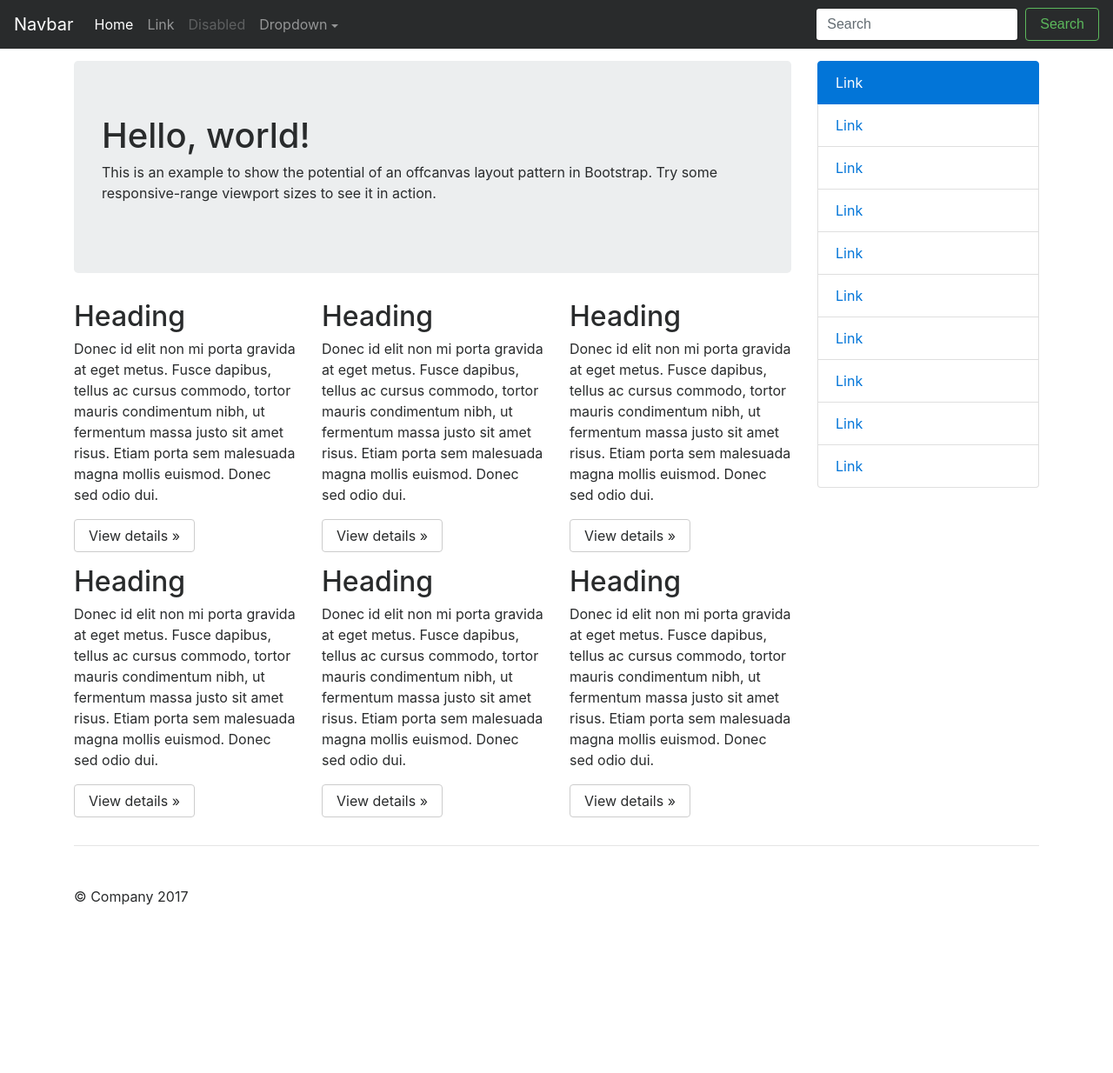
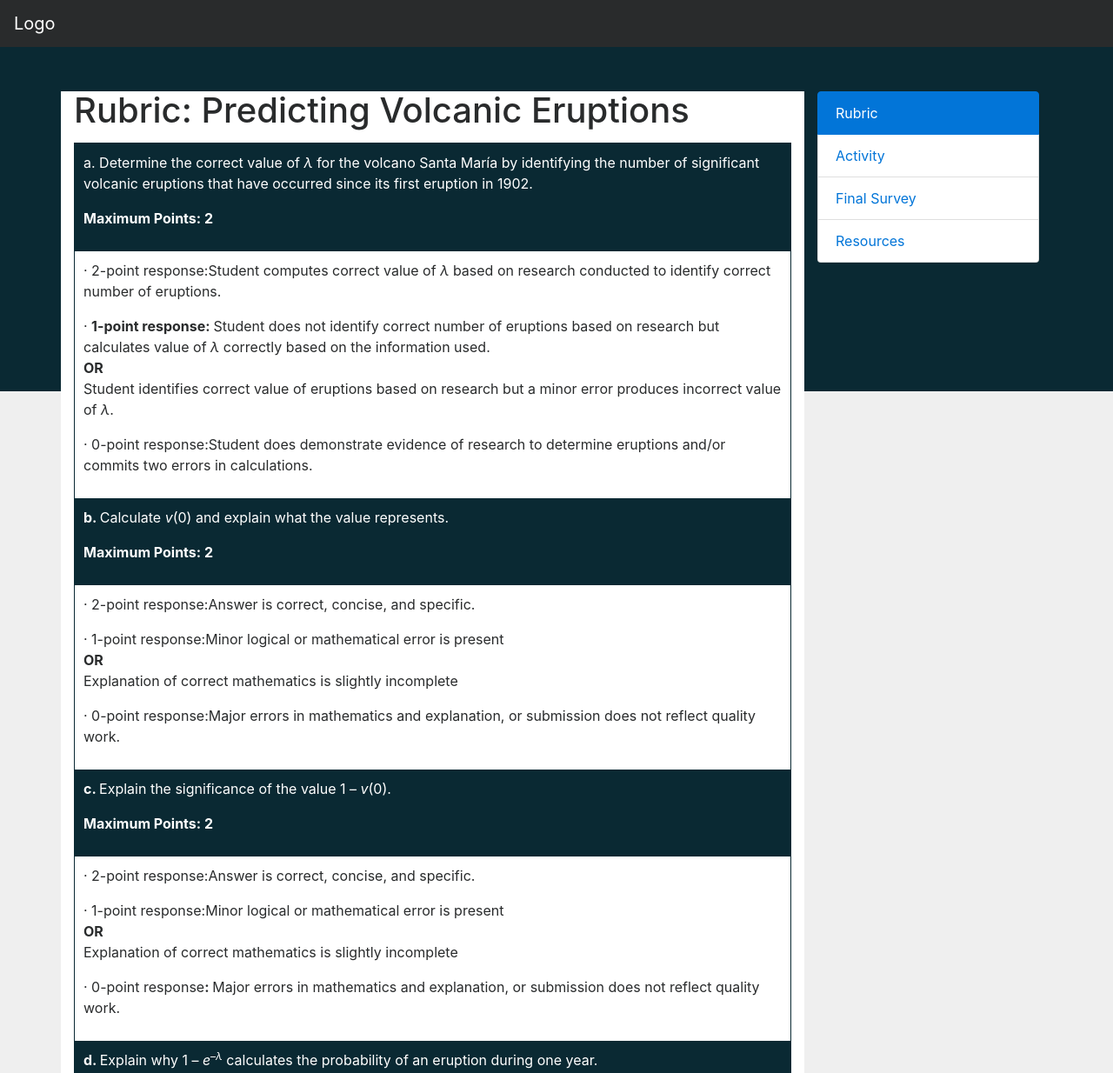
Before and after one commit to alienReyes/oneFolio_packets, a website: page app/index.html in a window 1280 px wide. Shown: the top 1234 px of the page at 87% size. Before the commit the page ends 1089 px from the top, so only its background shows below. Drawn offline with nearby package versions, Linux system fonts and the light colour scheme; files that its build step writes are made by us from their sources.

Commit message:
sticking menu
sticks to it

```diff
--- a/app/index.html
+++ b/app/index.html
@@ -16,96 +16,156 @@
 </head>
 <body>
   <nav class="navbar navbar-toggleable-md fixed-top navbar-inverse bg-inverse">
-    <button class="navbar-toggler navbar-toggler-right" type="button" data-toggle="collapse" data-target="#navbarsExampleDefault" aria-controls="navbarsExampleDefault" aria-expanded="false" aria-label="Toggle navigation">
-      <span class="navbar-toggler-icon"></span>
-    </button>
-    <a class="navbar-brand" href="#">Navbar</a>
 
-    <div class="collapse navbar-collapse" id="navbarsExampleDefault">
-      <ul class="navbar-nav mr-auto">
-        <li class="nav-item active">
-          <a class="nav-link" href="#">Home <span class="sr-only">(current)</span></a>
-        </li>
-        <li class="nav-item">
-          <a class="nav-link" href="#">Link</a>
-        </li>
-        <li class="nav-item">
-          <a class="nav-link disabled" href="#">Disabled</a>
-        </li>
-        <li class="nav-item dropdown">
-          <a class="nav-link dropdown-toggle" href="http://example.com" id="dropdown01" data-toggle="dropdown" aria-haspopup="true" aria-expanded="false">Dropdown</a>
-          <div class="dropdown-menu" aria-labelledby="dropdown01">
-            <a class="dropdown-item" href="#">Action</a>
-            <a class="dropdown-item" href="#">Another action</a>
-            <a class="dropdown-item" href="#">Something else here</a>
-          </div>
-        </li>
-      </ul>
-      <form class="form-inline my-2 my-lg-0">
-        <input class="form-control mr-sm-2" type="text" placeholder="Search">
-        <button class="btn btn-outline-success my-2 my-sm-0" type="submit">Search</button>
-      </form>
-    </div>
+    <a class="navbar-brand" href="#">Logo</a>
+    <div class="float-right hidden-md-up">
+              <button type="button" class="btn btn-primary btn-sm" data-toggle="offcanvas">Toggle nav</button>
+            </div>
+
   </nav>
-
+<div class="color-block"></div>
   <div class="container">
 
-    <div class="row row-offcanvas row-offcanvas-right">
+    <div class="row row-offcanvas">
 
-      <div class="col-12 col-md-9">
-        <p class="float-right hidden-md-up">
-          <button type="button" class="btn btn-primary btn-sm" data-toggle="offcanvas">Toggle nav</button>
-        </p>
-        <div class="jumbotron">
-          <h1>Hello, world!</h1>
-          <p>This is an example to show the potential of an offcanvas layout pattern in Bootstrap. Try some responsive-range viewport sizes to see it in action.</p>
-        </div>
-        <div class="row">
-          <div class="col-6 col-lg-4">
-            <h2>Heading</h2>
-            <p>Donec id elit non mi porta gravida at eget metus. Fusce dapibus, tellus ac cursus commodo, tortor mauris condimentum nibh, ut fermentum massa justo sit amet risus. Etiam porta sem malesuada magna mollis euismod. Donec sed odio dui. </p>
-            <p><a class="btn btn-secondary" href="#" role="button">View details &raquo;</a></p>
-          </div><!--/span-->
-          <div class="col-6 col-lg-4">
-            <h2>Heading</h2>
-            <p>Donec id elit non mi porta gravida at eget metus. Fusce dapibus, tellus ac cursus commodo, tortor mauris condimentum nibh, ut fermentum massa justo sit amet risus. Etiam porta sem malesuada magna mollis euismod. Donec sed odio dui. </p>
-            <p><a class="btn btn-secondary" href="#" role="button">View details &raquo;</a></p>
-          </div><!--/span-->
-          <div class="col-6 col-lg-4">
-            <h2>Heading</h2>
-            <p>Donec id elit non mi porta gravida at eget metus. Fusce dapibus, tellus ac cursus commodo, tortor mauris condimentum nibh, ut fermentum massa justo sit amet risus. Etiam porta sem malesuada magna mollis euismod. Donec sed odio dui. </p>
-            <p><a class="btn btn-secondary" href="#" role="button">View details &raquo;</a></p>
-          </div><!--/span-->
-          <div class="col-6 col-lg-4">
-            <h2>Heading</h2>
-            <p>Donec id elit non mi porta gravida at eget metus. Fusce dapibus, tellus ac cursus commodo, tortor mauris condimentum nibh, ut fermentum massa justo sit amet risus. Etiam porta sem malesuada magna mollis euismod. Donec sed odio dui. </p>
-            <p><a class="btn btn-secondary" href="#" role="button">View details &raquo;</a></p>
-          </div><!--/span-->
-          <div class="col-6 col-lg-4">
-            <h2>Heading</h2>
-            <p>Donec id elit non mi porta gravida at eget metus. Fusce dapibus, tellus ac cursus commodo, tortor mauris condimentum nibh, ut fermentum massa justo sit amet risus. Etiam porta sem malesuada magna mollis euismod. Donec sed odio dui. </p>
-            <p><a class="btn btn-secondary" href="#" role="button">View details &raquo;</a></p>
-          </div><!--/span-->
-          <div class="col-6 col-lg-4">
-            <h2>Heading</h2>
-            <p>Donec id elit non mi porta gravida at eget metus. Fusce dapibus, tellus ac cursus commodo, tortor mauris condimentum nibh, ut fermentum massa justo sit amet risus. Etiam porta sem malesuada magna mollis euismod. Donec sed odio dui. </p>
-            <p><a class="btn btn-secondary" href="#" role="button">View details &raquo;</a></p>
-          </div><!--/span-->
-        </div><!--/row-->
+      <div class="col-12 col-md-9 content-col">
+        <section id="rubric">
+          <h1 class="center">Rubric: Predicting Volcanic Eruptions</h1>
+
+<table  cellspacing="0" cellpadding="0" >
+<tbody>
+<tr class="table-item">
+<td valign="top" >
+  <p>a. Determine the correct value of <i>λ </i>for the volcano Santa María by identifying the number of significant volcanic eruptions that have occurred since its first eruption in 1902. </p>
+  <p><strong>Maximum Points: 2</strong></p>
+</td>
+</tr>
+
+<tr>
+<td valign="top" ><p>· 2-point response:Student computes correct value of <i>λ </i>based on research conducted to identify correct number of eruptions.</p>
+
+<p>· <b>1-point response: </b>Student does not identify correct number of eruptions based on research but calculates value of <i>λ </i>correctly based on the information used.<br />
+<b>OR<br />
+</b>Student identifies correct value of eruptions based on research but a minor error produces incorrect value of <i>λ</i>.</p>
+
+<p>· 0-point response:Student does demonstrate evidence of research to determine eruptions and/or commits two errors in calculations.</p></td>
+</tr>
+
+<tr>
+<td class="table-item" valign="top" ><p><b>b. </b>Calculate <i>v</i>(0) and explain what the value represents.</p>
+
+<p><strong>Maximum Points: 2</strong></p></td>
+</tr>
+
+<tr>
+<td valign="top" ><p>· 2-point response:Answer is correct, concise, and specific. </p>
+
+<p>· 1-point response:Minor logical or mathematical error is present <br />
+<b>OR<br />
+</b>Explanation of correct mathematics is slightly incomplete</p>
+
+<p>· 0-point response:Major errors in mathematics and explanation, or submission does not reflect quality work.</p></td>
+</tr>
+<tr>
+<td valign="top" class="table-item" ><p><b>c. </b>Explain the significance of the value 1 – <i>v</i>(0).</p>
+
+<p><strong>Maximum Points: 2</strong></p></td>
+</tr>
+
+<tr>
+<td valign="top" ><p>· 2-point response:Answer is correct, concise, and specific. </p>
+
+<p>· 1-point response:Minor logical or mathematical error is present <br />
+<b>OR<br />
+</b>Explanation of correct mathematics is slightly incomplete</p>
+
+<p>· 0-point response<b>: </b>Major errors in mathematics and explanation, or submission does not reflect quality work.</p></td>
+</tr>
+
+<tr>
+<td valign="top" class="table-item" ><p><b>d. </b>Explain why 1 – <i>e</i><sup>–<i>λ</i></sup> calculates the probability of an eruption during one year.</p>
+
+<p><strong>Maximum Points: 2</strong></p></td>
+</tr>
+
+<tr>
+<td valign="top" ><p>· 2-point response:Answer is correct, concise, and specific. </p>
+
+<p>· 1-point response<b>: </b>Minor logical or mathematical error is present <br />
+<b>OR<br />
+</b>Explanation of correct mathematics is slightly incomplete</p>
+
+<p>· 0-point response:Major errors in mathematics and explanation, or submission does not reflect quality work.</p></td>
+</tr>
+
+<tr>
+<td valign="top" class="table-item" ><p><b>e. </b>Apply the expression 1 – <i>e</i><sup>–<i>tλ</i></sup> to calculate the probability of Santa María erupting during the next five years.</p>
+
+<p><strong>Maximum Points: 2</strong> </p></td>
+</tr>
+
+<tr>
+<td valign="top" ><p>· 2-point response:Answer is correct, concise, and specific. </p>
+
+<p>· 1-point response:Minor logical or mathematical error is present <br />
+<b>OR<br />
+</b>Explanation of correct mathematics is slightly incomplete</p>
+
+<p>· 0-point response:Major errors in mathematics and explanation, or submission does not reflect quality work.</p></td>
+</tr>
+</tbody>
+</table>
+</section>
+<section id="activity">
+  <h1>Challenge Problem 2.1: Predicting Volcanic Eruptions </h1>
+
+<p>Volcanic eruptions are powerful, seismic events that have devastating effects both locally and globally. Lava flows and the massive terrain deformation are immediate and significant dangers to those in the vicinity of an eruption, but other dangers extend globally. Massive eruptions can trigger “volcanic winters,” as ash clouds spewed into the atmosphere darken the sky and lower temperatures around the world.</p>
+
+<p>Unfortunately, eruptions are very difficult to predict. Currently, scientists use a method called the Poisson process to calculate the probability that a volcano will erupt. They employ this mathematical formula:</p>
+
+<p>The function <i>v</i>(<i>k</i>) represents the probability that a volcano will have <i>k</i> eruptions in a one-year period. Note that <b><i>λ</i></b> (the Greek letter lambda) represents the average number of eruptions per year. In other words, if a specific volcano erupts once every 450 years, <i>λ</i> = 1/450. Like any probability, the range of the function is . Think of the result in terms of a percentage—if <i>v</i>(<i>k</i>) = 0.2147, then there is a 21.47% of an eruption in any given year.</p>
+
+<h3>The Challenge:</h3>
+
+<p>The non-profit company Agri(Culture)<sup>2</sup> for which you are consulting, has received a grant to purchase land for a collective, community-based agribusiness. Luckily, a perfectly-sized coffee estate near Santa María has become available. The volcanic soil is perfect for coffee cultivation, and the trees on the estate are approximately 5 years old, meaning that they will begin to mature at about the same time you could complete the purchase and establish the agribusiness. </p>
+
+<p>The local community fully supports this project, but the organization is hesitant to devote a substantial investment of time and money to a business located on an active volcano. Locals still speak of the 1902 eruption that devastated the area and killed more than 5,000 people. You have been asked to determine if the risks outweigh the rewards. According to their projections, Agri(Culture)<sup>2</sup> is convinced that the venture will succeed if at least the first five years of operations are free from volcanic eruptions. Follow the steps below to determine the probability of Santa María erupting during this time.</p>
+
+<ol class="list--letters">
+  <li>Determine the correct value of <i>λ </i>for the volcano Santa María by identifying the number of significant volcanic eruptions that have occurred since its first eruption in 1902.</li>
+  <li>
+    Calculate <i>v</i>(0) and explain what the value represents. <i>Hint: You may need to research the value of 0!, which is read “zero factorial.”</i>
+  </li>
+  <li>
+    Explain the significance of the value 1 – <i>v</i>(0). <i>Hint: Remember that v(k) returns a probability value that is between 0 and 1.</i>
+  </li>
+  <li>Explain why 1 – <i>e</i><sup>–<i>λ</i></sup> calculates the probability of an eruption during one year.</li>
+  <li>The expression 1 – <i>e</i><sup>–<i>tλ</i></sup>, which is slightly modified from the expression in part (d), calculates the probability of a volcano erupting during a <i>t</i>-year period of time. Apply this expression to calculate the probability of Santa María erupting during the next five years.</li>
+</ol>
+
+<h3>Learning Objectives</h3>
+
+<ul>
+  <li>Solve exponential equations</li>
+  <li>Solve application problems including compound interest and exponential growth/decay</li>
+  <li>Add and subtract functions</li>
+  <li>Evaluate functions</li>
+  <li>Calculate the probability of an event</li>
+  <li>Apply the Poisson process to calculate probability</li>
+</ul>
+
+</section>
+
+
+
       </div><!--/span-->
 
-      <div class="col-6 col-md-3 sidebar-offcanvas" id="sidebar">
-        <div class="list-group">
-          <a href="#" class="list-group-item active">Link</a>
-          <a href="#" class="list-group-item">Link</a>
-          <a href="#" class="list-group-item">Link</a>
-          <a href="#" class="list-group-item">Link</a>
-          <a href="#" class="list-group-item">Link</a>
-          <a href="#" class="list-group-item">Link</a>
-          <a href="#" class="list-group-item">Link</a>
-          <a href="#" class="list-group-item">Link</a>
-          <a href="#" class="list-group-item">Link</a>
-          <a href="#" class="list-group-item">Link</a>
+      <div class="col-6 col-md-3  " id="sidebar">
+        <div id="stickyMenu" class="list-group">
+          <a href="#rubric" class="list-group-item active">Rubric</a>
+          <a href="#activity" class="list-group-item">Activity</a>
+          <a href="#survey" class="list-group-item">Final Survey</a>
+          <a href="#" class="list-group-item">Resources</a>
         </div>
       </div><!--/span-->
     </div><!--/row-->
@@ -127,6 +187,12 @@
       <script src="bower_components/jquery/dist/jquery.js"></script>
       <script src="bower_components/mustache.js/mustache.js"></script>
       <script src="bower_components/gsap/src/uncompressed/TweenMax.js"></script>
+      <script src="bower_components/tether/dist/js/tether.js"></script>
+      <script src="bower_components/bootstrap/dist/js/bootstrap.js"></script>
+      <script src="js/sticky.js"></script>
       <!-- endbower -->
+      <script src="js/main.js"></script>
+      <!--endbuild-->
+
 </body>
 </html>
--- a/app/js/main.js
+++ b/app/js/main.js
@@ -2,4 +2,5 @@ $(document).ready(function () {
   $('[data-toggle="offcanvas"]').click(function () {
     $('.row-offcanvas').toggleClass('active')
   });
+$("#stickyMenu").stick_in_parent()
 });
--- /dev/null
+++ b/app/js/sticky.js
@@ -0,0 +1,9 @@
+/*
+ Sticky-kit v1.1.2 | WTFPL | Leaf Corcoran 2015 | http://leafo.net
+*/
+(function(){var b,f;b=this.jQuery||window.jQuery;f=b(window);b.fn.stick_in_parent=function(d){var A,w,J,n,B,K,p,q,k,E,t;null==d&&(d={});t=d.sticky_class;B=d.inner_scrolling;E=d.recalc_every;k=d.parent;q=d.offset_top;p=d.spacer;w=d.bottoming;null==q&&(q=0);null==k&&(k=void 0);null==B&&(B=!0);null==t&&(t="is_stuck");A=b(document);null==w&&(w=!0);J=function(a,d,n,C,F,u,r,G){var v,H,m,D,I,c,g,x,y,z,h,l;if(!a.data("sticky_kit")){a.data("sticky_kit",!0);I=A.height();g=a.parent();null!=k&&(g=g.closest(k));
+if(!g.length)throw"failed to find stick parent";v=m=!1;(h=null!=p?p&&a.closest(p):b("<div />"))&&h.css("position",a.css("position"));x=function(){var c,f,e;if(!G&&(I=A.height(),c=parseInt(g.css("border-top-width"),10),f=parseInt(g.css("padding-top"),10),d=parseInt(g.css("padding-bottom"),10),n=g.offset().top+c+f,C=g.height(),m&&(v=m=!1,null==p&&(a.insertAfter(h),h.detach()),a.css({position:"",top:"",width:"",bottom:""}).removeClass(t),e=!0),F=a.offset().top-(parseInt(a.css("margin-top"),10)||0)-q,
+u=a.outerHeight(!0),r=a.css("float"),h&&h.css({width:a.outerWidth(!0),height:u,display:a.css("display"),"vertical-align":a.css("vertical-align"),"float":r}),e))return l()};x();if(u!==C)return D=void 0,c=q,z=E,l=function(){var b,l,e,k;if(!G&&(e=!1,null!=z&&(--z,0>=z&&(z=E,x(),e=!0)),e||A.height()===I||x(),e=f.scrollTop(),null!=D&&(l=e-D),D=e,m?(w&&(k=e+u+c>C+n,v&&!k&&(v=!1,a.css({position:"fixed",bottom:"",top:c}).trigger("sticky_kit:unbottom"))),e<F&&(m=!1,c=q,null==p&&("left"!==r&&"right"!==r||a.insertAfter(h),
+h.detach()),b={position:"",width:"",top:""},a.css(b).removeClass(t).trigger("sticky_kit:unstick")),B&&(b=f.height(),u+q>b&&!v&&(c-=l,c=Math.max(b-u,c),c=Math.min(q,c),m&&a.css({top:c+"px"})))):e>F&&(m=!0,b={position:"fixed",top:c},b.width="border-box"===a.css("box-sizing")?a.outerWidth()+"px":a.width()+"px",a.css(b).addClass(t),null==p&&(a.after(h),"left"!==r&&"right"!==r||h.append(a)),a.trigger("sticky_kit:stick")),m&&w&&(null==k&&(k=e+u+c>C+n),!v&&k)))return v=!0,"static"===g.css("position")&&g.css({position:"relative"}),
+a.css({position:"absolute",bottom:d,top:"auto"}).trigger("sticky_kit:bottom")},y=function(){x();return l()},H=function(){G=!0;f.off("touchmove",l);f.off("scroll",l);f.off("resize",y);b(document.body).off("sticky_kit:recalc",y);a.off("sticky_kit:detach",H);a.removeData("sticky_kit");a.css({position:"",bottom:"",top:"",width:""});g.position("position","");if(m)return null==p&&("left"!==r&&"right"!==r||a.insertAfter(h),h.remove()),a.removeClass(t)},f.on("touchmove",l),f.on("scroll",l),f.on("resize",
+y),b(document.body).on("sticky_kit:recalc",y),a.on("sticky_kit:detach",H),setTimeout(l,0)}};n=0;for(K=this.length;n<K;n++)d=this[n],J(b(d));return this}}).call(this);
--- /dev/null
+++ b/app/scss/_base.scss
@@ -0,0 +1,7 @@
+html {
+  font-size: 16px;
+  line-height: 1.25;
+  }
+body {
+  background-color: #efefef;
+}
--- /dev/null
+++ b/app/scss/_layout.scss
@@ -0,0 +1,35 @@
+.container {
+  padding-top:35px;
+  z-index: 500;
+  min-height: 500px;
+}
+.color-block {
+  height: 450px;
+  width: 100%;
+
+  background-color: $darkblue;
+  position: absolute;
+  top: 0px;
+  z-index: 0;
+}
+.content-col {
+  background-color: #fff;
+}
+table {
+  margin-top:15px;
+  margin-bottom: 15px;
+  border: 1px solid $darkblue;
+  td {
+    padding: 10px;
+  }
+  .table-item {
+    background-color: $darkblue;
+    color: white;
+  }
+  th {
+
+  }
+}
+.list--letters {
+  list-style: lower-alpha;
+}
--- a/app/scss/_modules.scss
+++ b/app/scss/_modules.scss
@@ -67,3 +67,10 @@ footer {
     width: 50%; /* 6 columns */
   }
 }
+.sps--abv {}
+ .sps--blw{}
+#stickyMenu{
+  position:sticky;
+  top:15px;
+
+}
--- a/bower.json
+++ b/bower.json
@@ -21,7 +21,8 @@
     "mustache.js": "mustache#^2.3.0",
     "gsap": "^1.19.1",
     "bootstrap": "v4.0.0-alpha.6",
-    "tether": "^1.4.0"
+    "tether": "^1.4.0",
+    "filament-sticky": "fixed-sticky#^0.1.7"
   },
   "devDependencies": {}
 }
```
Also changed, not shown: app/css/style.css.
